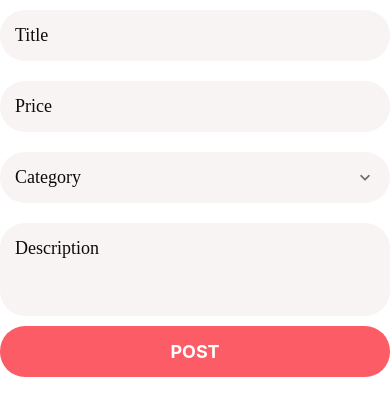
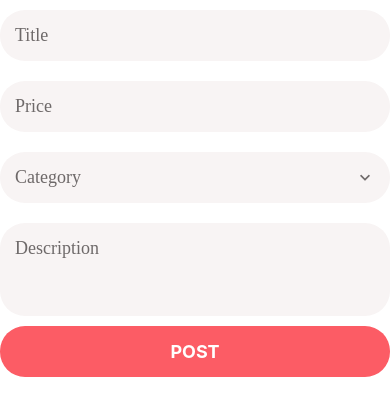
Before and after one commit to germanmb23/ReactNative_DoneWithIt, a React Native app: screen / in a window 390 px wide. Shown: the top 416 px of the page. Built offline with nearby package versions, Linux system fonts and the light colour scheme.

Commit message:
Fixing the Placeholder Color

```diff
--- a/app/components/AppPicker.js
+++ b/app/components/AppPicker.js
@@ -37,9 +37,17 @@ function AppPicker({
               style={styles.icon}
             />
           )}
-          <AppText style={styles.text}>
-            {selectedItem ? selectedItem.label : placeholder}
-          </AppText>
+
+          {selectedItem ? (
+            <AppText style={styles.text}>
+              {selectedItem.label}
+            </AppText>
+          ) : (
+            <AppText style={styles.placeholder}>
+              {placeholder}
+            </AppText>
+          )}
+
           <MaterialCommunityIcons
             name="chevron-down"
             size={20}
@@ -87,6 +95,10 @@ const styles = StyleSheet.create({
   text: {
     flex: 1,
   },
+  placeholder: {
+    color: defaultStyles.colors.medium,
+    flex: 1,
+  },
 });
 
 export default AppPicker;
--- a/app/components/AppTextInput.js
+++ b/app/components/AppTextInput.js
@@ -15,7 +15,11 @@ function AppTextInput({ icon, ...otherProps }) {
           style={styles.icon}
         />
       )}
-      <TextInput style={defaultStyles.text} {...otherProps} />
+      <TextInput
+        placeholderTextColor={defaultStyles.colors.medium}
+        style={defaultStyles.text}
+        {...otherProps}
+      />
     </View>
   );
 }
```
